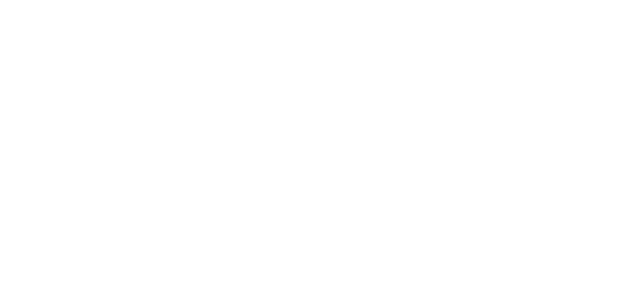
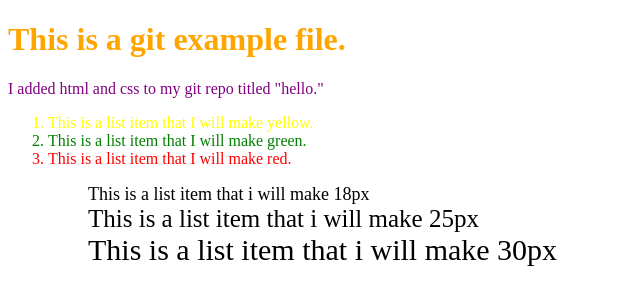
Before and after one commit to Don-Doricent/hello, a plain HTML site: page index.html in a window 1280 px wide. Shown: the whole page, without its empty margins (0-640 px from the left). Drawn offline with Linux system fonts and the light colour scheme.

Commit message:
Just practice some simple code with classes.

```diff
--- a/index.html
+++ b/index.html
@@ -7,6 +7,18 @@
     <link rel="stylesheet" href="style.css">
 </head>
 <body>
+    <h1>This is a git example file.</h1>
+    <span>I added html and css to my git repo titled "hello."</span>
+    <ol>
+        <li id="yellow">This is a list item that I will make yellow.</li>
+        <li id="green">This is a list item that I will make green.</li>
+        <li id="red">This is a list item that I will make red.</li>
+    </ol>
+    <ol>
+        <ul id="px1">This is a list item that i will make 18px</ul>
+        <ul id="px2">This is a list item that i will make 25px</ul>
+        <ul id="px3">This is a list item that i will make 30px</ul>
+    </ol>
 
 </body>
 </html>
--- a/style.css
+++ b/style.css
@@ -0,0 +1,25 @@
+h1 {
+    color: orange;
+    font-weight: bold;
+}
+span {
+    color: purple;
+}
+#yellow {
+    color: yellow;
+}
+#green {
+    color: green;
+}
+#red {
+    color: red;
+}
+#px1 {
+    font-size: 18px;
+}
+#px2 {
+    font-size: 25px;
+}
+#px3 {
+    font-size: 30px;
+}
```
